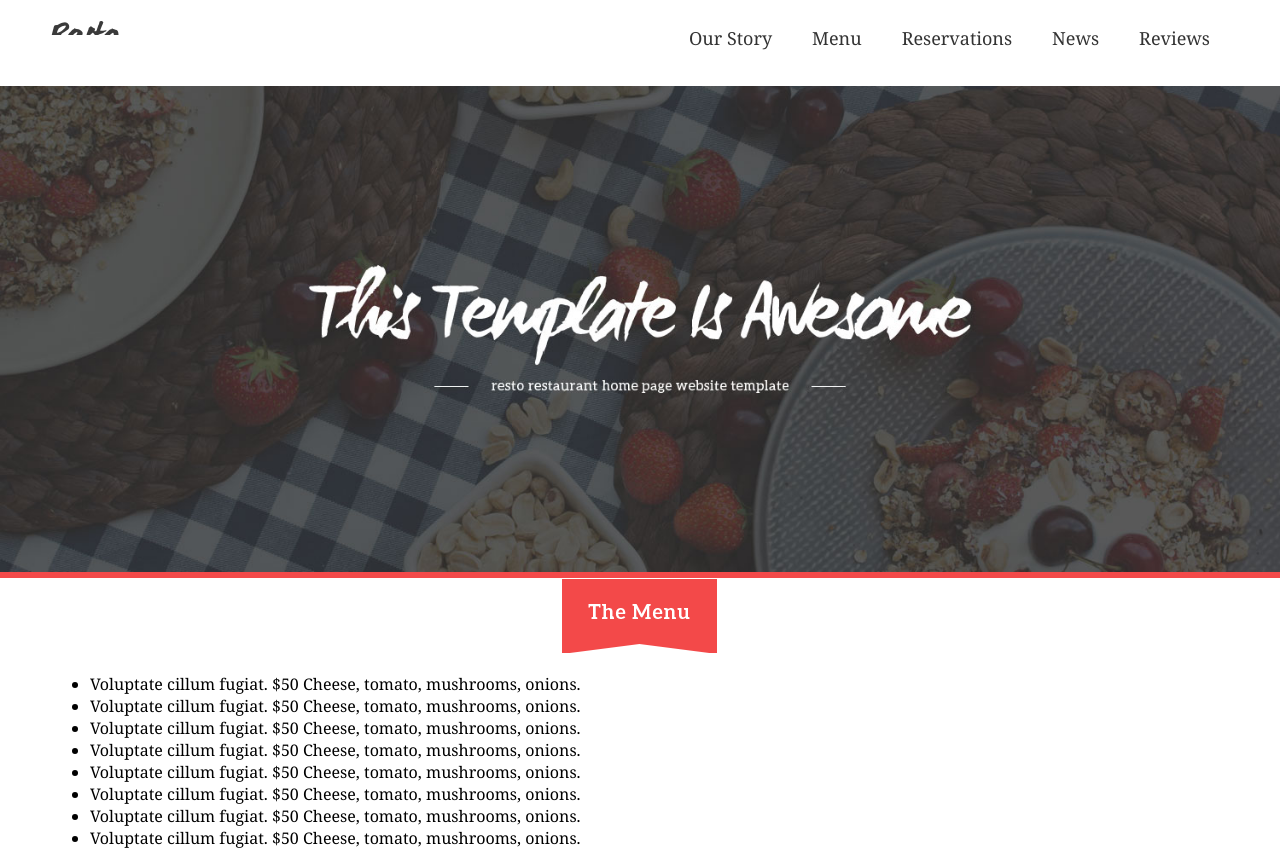
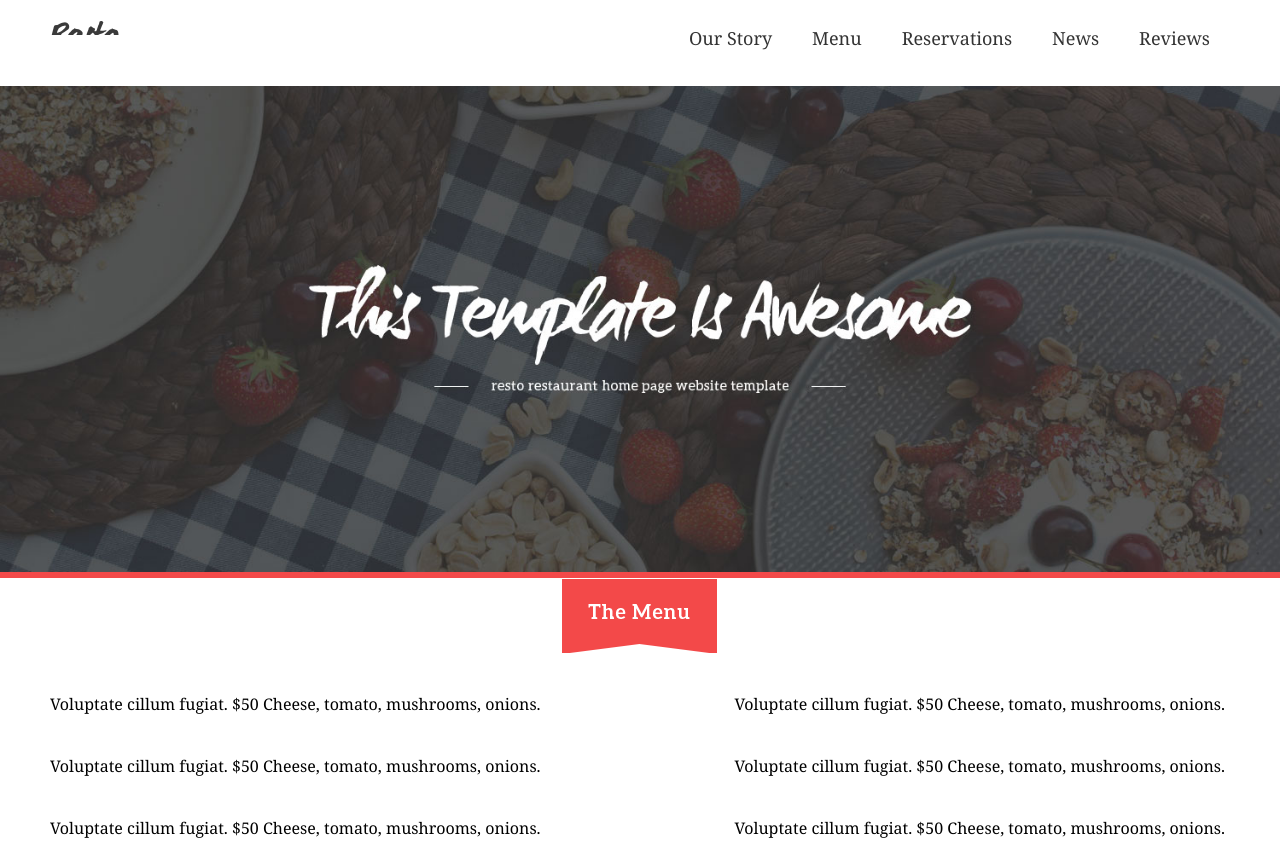
Before and after one commit to VictoriaMoser/psdToWordpress, a plain HTML site: page index.html in a window 1280 px wide. Shown: the top 852 px of the page. Drawn offline with Linux system fonts and the light colour scheme.

Commit message:
styled the menu

```diff
--- a/style.css
+++ b/style.css
@@ -58,3 +58,21 @@ header nav li a {
   position: relative;
   top: -4px;
 }
+
+#home-menu ul {
+  padding: 0;
+  list-style-type: none;
+
+}
+
+#home-menu li {
+  float: left;
+  width: 42%; /*gives each column a width of 8 % for margin */
+  padding: 0;
+  margin: 20px 0 20px 8%;
+}
+
+#home-menu li:nth-child(odd) { /*to target only the li on the left */
+  margin: 20px 8% 20px 0;
+
+}
```
